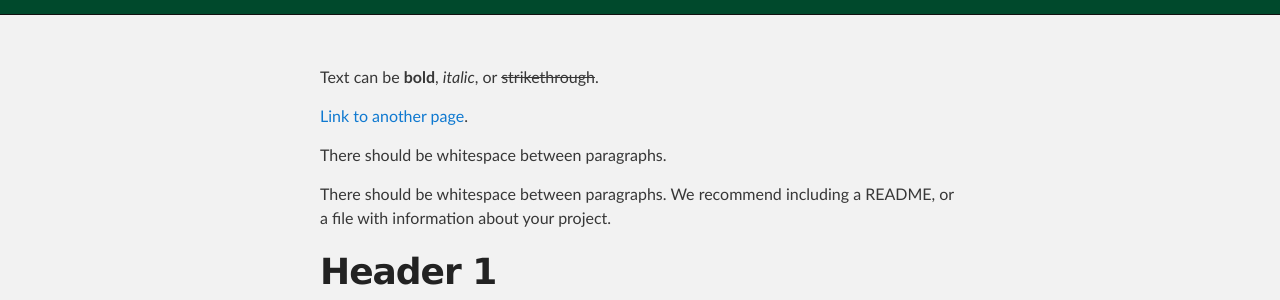
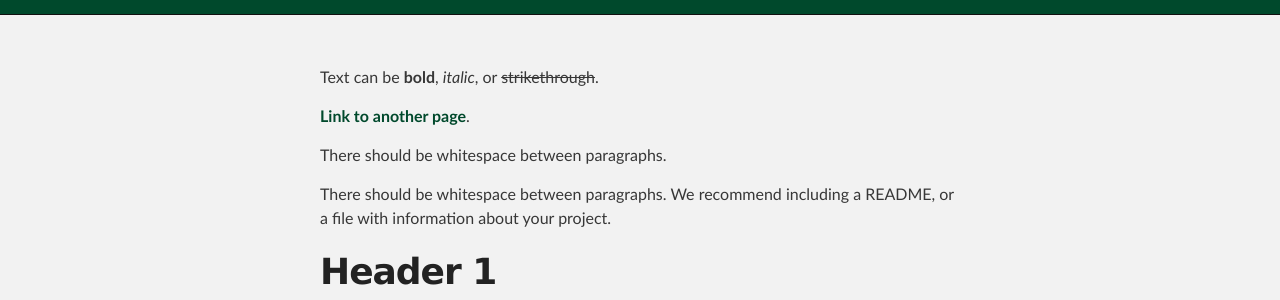
Before and after one commit to JosephMcArthur/rscvd-dev, a Jekyll site: the page built from index_template.md, in a window 1280 px wide. Shown: the part 438-738 px from the top of the page. Built offline with Jekyll 4.4.1, drawn with Linux system fonts in a browser that asks for light colours.

Commit message:
Update jekyll-theme-slate.scss

```diff
--- a/_sass/jekyll-theme-slate.scss
+++ b/_sass/jekyll-theme-slate.scss
@@ -98,7 +98,8 @@ footer p {
 
 a {
   text-decoration: none;
-  color: #0F79D0;
+  color: #00492c;
+  font-weight: bold;
   text-shadow: none;
 
   transition: color 0.5s ease;
```
